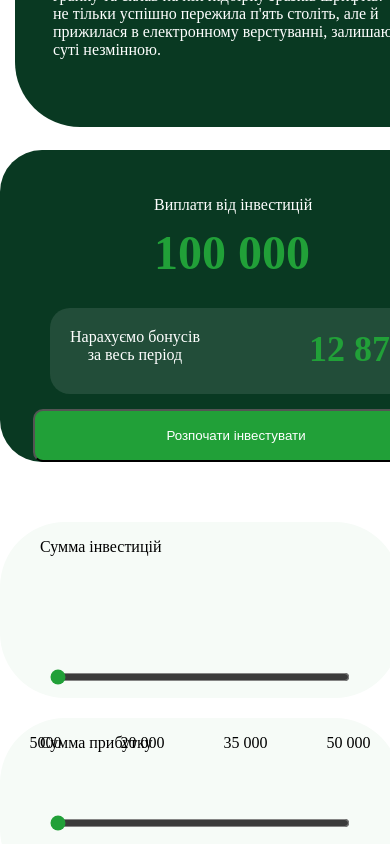
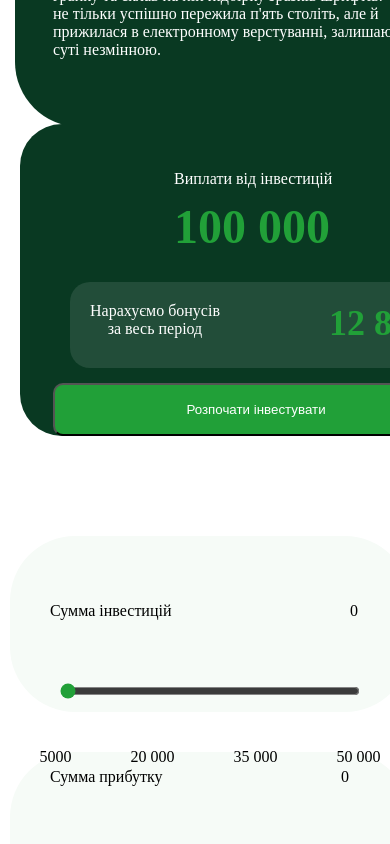
Before and after one commit to speen13/investGroup, a React (Vite) app: page / in a window 390 px wide. Shown: the part 2940-3784 px from the top of the page. Built offline with nearby package versions, Linux system fonts and the light colour scheme.

Commit message:
two commit

```diff
--- a/src/Components/block_4/Block_4.css
+++ b/src/Components/block_4/Block_4.css
@@ -116,6 +116,15 @@
 
 }
 
+.sum{
+  padding-left: 300px;
+
+}
+
+.invest_2 p {
+    margin-left: 500px;
+}
+
 .invest_1,.invest_2 {
     width: 660px;
     height: 176px;
@@ -132,6 +141,10 @@
  float: left;
     margin-left: 40px;
 }
+.number {
+    display: flex;
+    justify-content: space-around;
+}
 
 @media (max-width: 768px) {
     .cont_calc {
@@ -141,8 +154,26 @@
     }
     .invest_1,.invest_2 {
         width: 400px;
+        margin-top: 40px;
+        margin-left: 10px;
     }
     .calc_invest {
         width: 300px;
+
+
     }
+    .invest_2 p {
+        margin-left: 270px;
+
+    }
+
+    .sum_1 {
+      position: relative;
+        bottom: -50px;
+    }
+
+    .invest {
+        margin-left: 20px;
+    }
+
 }
--- a/src/Components/block_4/Block_4.jsx
+++ b/src/Components/block_4/Block_4.jsx
@@ -28,12 +28,12 @@ const Block_4 = () => {
         {/*<RangeSlider />*/}
 
         <div className={'invest_1'}>
-          <p>Сумма інвестицій </p>
-          <p style={{marginLeft: 400}}>{invest}</p>
+          <p className={'sum_1'}>Сумма інвестицій </p>
+          <p className={'sum'}>{invest}</p>
 
           <input className={'calc_invest'} type={'range'} min={5000} max={50000} step={1} value={invest}
                  onChange={changeInvest}/>
-          <div style={{display:"flex", justifyContent:'space-around'}}>
+          <div className={'number'} >
             <span>5000</span>
             <span>20 000 </span>
             <span>35 000</span>
@@ -42,10 +42,10 @@ const Block_4 = () => {
         </div>
         <div className={'invest_2'}>
           <p style={{float: 'left', marginLeft: 40}}>Сумма прибутку</p>
-          <p style={{marginLeft: 500}}>{invest * 7.5}</p>
+          <p >{invest * 7.5}</p>
           <input className={'calc_invest'} type={'range'} min={5000} max={50000}  value={invest}
                  onChange={changeInvest}/>
-          <div style={{display: "flex", justifyContent: 'space-around'}}>
+          <div className={'number'} >
             <span>37 500</span>
             <span>150 00 </span>
             <span>255 00</span>
```
